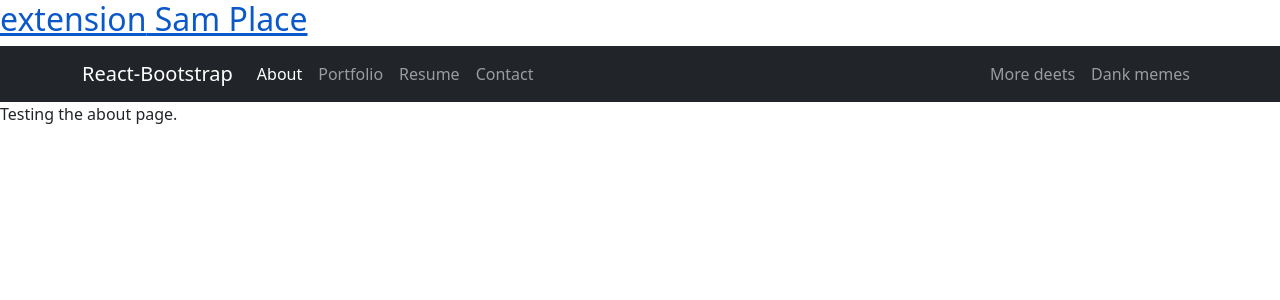
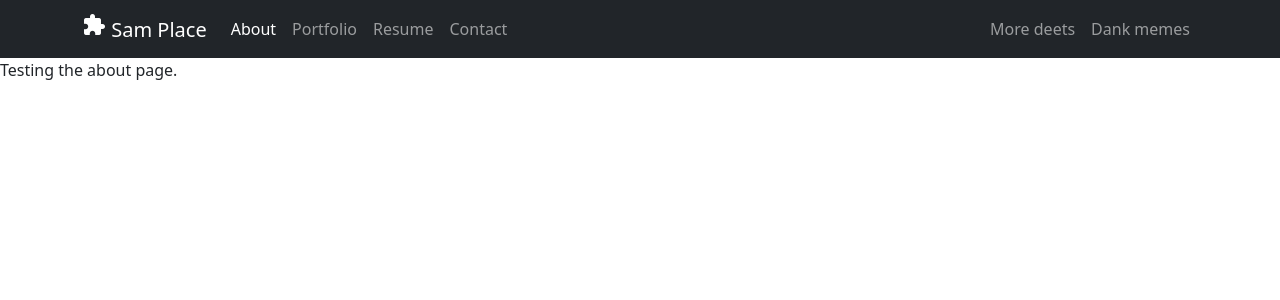
Before and after one commit to samvauclain/react-portfolio, a React (Create React App) app: page / in a window 1280 px wide. Shown: the top 300 px of the page. Built offline with nearby package versions, Linux system fonts and the light colour scheme.

Commit message:
a little header work, brought in google icons

```diff
--- a/public/index.html
+++ b/public/index.html
@@ -9,6 +9,8 @@
       name="description"
       content="Web site created using create-react-app"
     />
+    <link rel="stylesheet" href="https://fonts.googleapis.com/css?family=Roboto:300,400,500" />
+    <link rel="stylesheet" href="https://fonts.googleapis.com/icon?family=Material+Icons" />
     <link rel="apple-touch-icon" href="%PUBLIC_URL%/logo192.png" />
     <!--
       manifest.json provides metadata used when your web app is installed on a
--- a/src/components/Header/index.js
+++ b/src/components/Header/index.js
@@ -11,14 +11,9 @@ function Header(props) {
 
     return (
         <header className="">
-          <h2>
-            <a data-testid="link" href="/">
-            <span class="material-icons static-gradient">extension</span> Sam Place
-            </a>
-          </h2>
           <Navbar collapseOnSelect expand="lg" bg="dark" variant="dark">
                 <Container>
-                <Navbar.Brand href="#home">React-Bootstrap</Navbar.Brand>
+                <Navbar.Brand href="#home"><span class="material-icons static-gradient position-relative t-2">extension</span> Sam Place</Navbar.Brand>
                 <Navbar.Toggle aria-controls="responsive-navbar-nav" />
                 <Navbar.Collapse id="responsive-navbar-nav">
                     <Nav className="me-auto">
```
Also changed, not shown: 2 other files (tests, documents, lock files or other folders).
